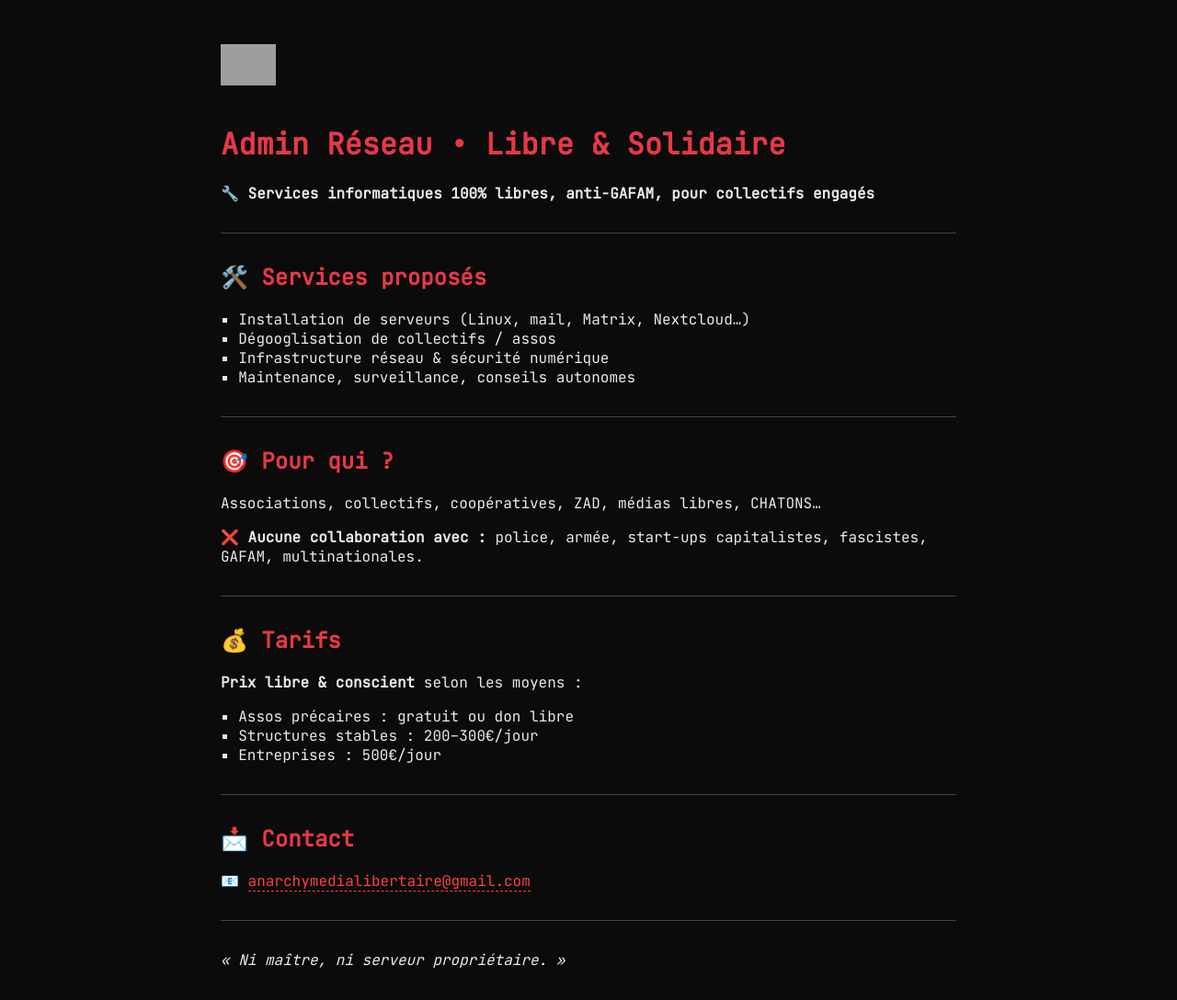
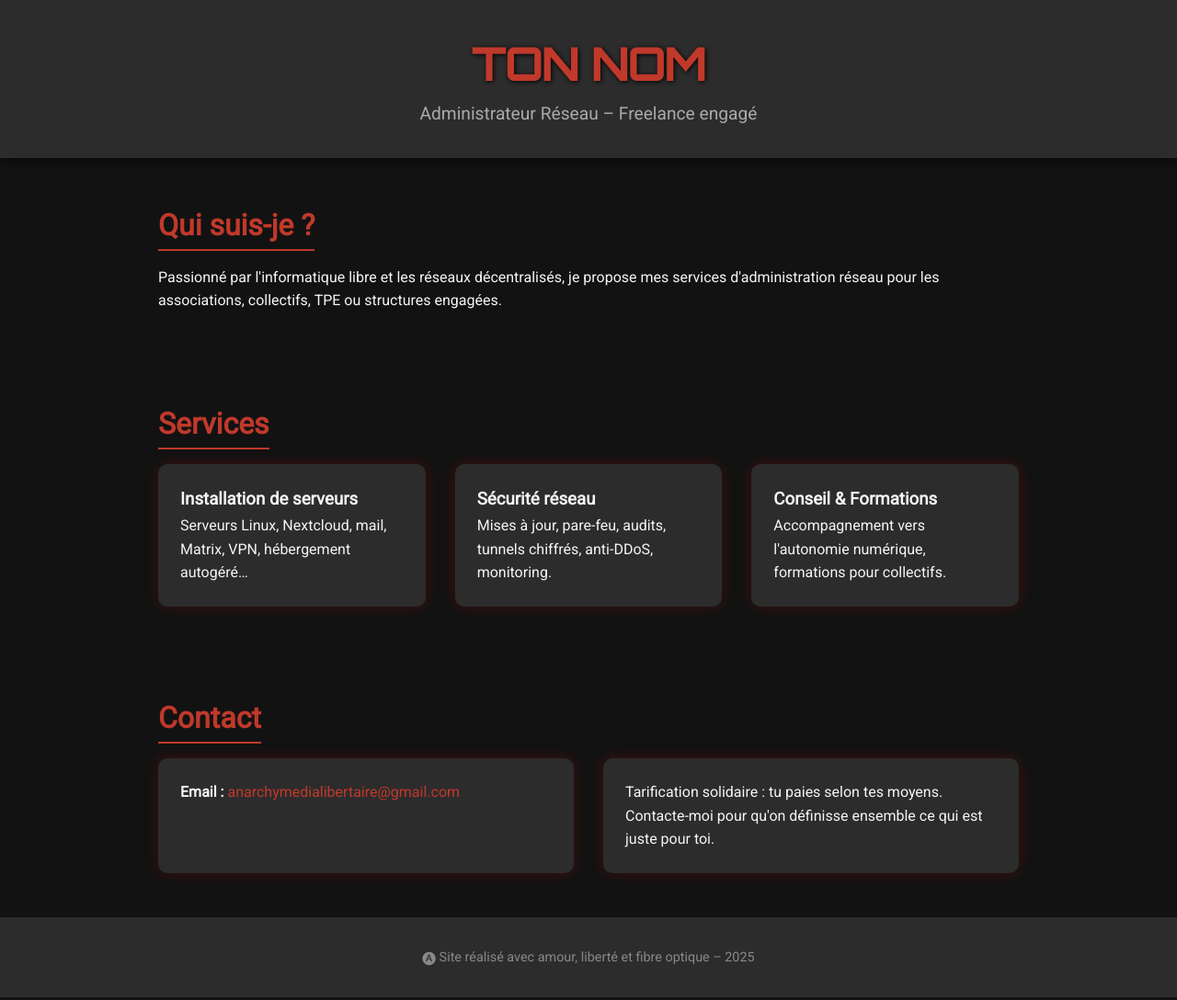
Before and after one commit to AnARCHIS12/Librenet, a plain HTML site: page index.html in a window 1280 px wide. Shown: the whole page at 92% size. Drawn offline with Linux system fonts and the light colour scheme; grey boxes are pictures that could not be loaded.

Commit message:
Update index.html

```diff
--- a/index.html
+++ b/index.html
@@ -1,86 +1,153 @@
 <!DOCTYPE html>
 <html lang="fr">
 <head>
-  <meta charset="UTF-8">
-  <title>Admin réseau libre & solidaire</title>
-  <meta name="viewport" content="width=device-width, initial-scale=1.0">
+  <meta charset="UTF-8" />
+  <meta name="viewport" content="width=device-width, initial-scale=1.0" />
+  <title>Admin Réseau Freelance</title>
+  <link href="https://fonts.googleapis.com/css2?family=Orbitron:wght@500&family=Roboto&display=swap" rel="stylesheet">
   <style>
-    @import url('https://fonts.googleapis.com/css2?family=JetBrains+Mono&display=swap');
-    body {
-      background-color: #0b0b0b;
-      color: #e9e9e9;
-      font-family: 'JetBrains Mono', monospace;
+    :root {
+      --rouge: #c0392b;
+      --noir: #121212;
+      --gris: #2c2c2c;
+      --blanc: #f5f5f5;
+    }
+
+    * {
       margin: 0;
       padding: 0;
+      box-sizing: border-box;
     }
-    .container {
-      max-width: 800px;
+
+    body {
+      font-family: 'Roboto', sans-serif;
+      background-color: var(--noir);
+      color: var(--blanc);
+      line-height: 1.6;
+    }
+
+    header {
+      background: var(--gris);
+      padding: 2rem;
+      text-align: center;
+      box-shadow: 0 4px 10px rgba(0,0,0,0.5);
+    }
+
+    header h1 {
+      font-family: 'Orbitron', sans-serif;
+      font-size: 3rem;
+      color: var(--rouge);
+      text-shadow: 1px 1px 5px #000;
+    }
+
+    header p {
+      font-size: 1.2rem;
+      color: #aaa;
+    }
+
+    section {
+      padding: 3rem 2rem;
+      max-width: 1000px;
       margin: auto;
-      padding: 3rem;
+      animation: fadeIn 1.2s ease-in-out;
     }
-    h1, h2 {
-      color: #e63946;
+
+    h2 {
+      font-size: 2rem;
+      color: var(--rouge);
+      margin-bottom: 1rem;
+      border-bottom: 2px solid var(--rouge);
+      display: inline-block;
     }
-    ul {
-      list-style: square;
-      padding-left: 1.2em;
+
+    .services, .contact {
+      display: grid;
+      grid-template-columns: repeat(auto-fit, minmax(250px, 1fr));
+      gap: 2rem;
     }
+
+    .card {
+      background: var(--gris);
+      padding: 1.5rem;
+      border-radius: 10px;
+      box-shadow: 0 0 15px rgba(255,0,0,0.2);
+      transition: transform 0.3s ease;
+    }
+
+    .card:hover {
+      transform: translateY(-5px);
+    }
+
+    footer {
+      text-align: center;
+      padding: 2rem;
+      background: var(--gris);
+      color: #888;
+      font-size: 0.9rem;
+    }
+
+    @keyframes fadeIn {
+      from { opacity: 0; transform: translateY(30px); }
+      to { opacity: 1; transform: translateY(0); }
+    }
+
     a {
-      color: #f94144;
+      color: var(--rouge);
       text-decoration: none;
-      border-bottom: 1px dashed #f94144;
     }
-    .divider {
-      height: 1px;
-      background-color: #444;
-      margin: 2rem 0;
-    }
-    .logo {
-      width: 60px;
-      margin-bottom: 1rem;
+
+    a:hover {
+      text-decoration: underline;
     }
   </style>
 </head>
 <body>
-  <div class="container">
-    <img src="https://upload.wikimedia.org/wikipedia/commons/thumb/8/8a/Circled_A.svg/2048px-Circled_A.svg.png" class="logo" alt="Logo anarchiste">
-    <h1>Admin Réseau • Libre & Solidaire</h1>
-    <p><strong>🔧 Services informatiques 100% libres, anti-GAFAM, pour collectifs engagés</strong></p>
 
-    <div class="divider"></div>
+  <header>
+    <h1>TON NOM</h1>
+    <p>Administrateur Réseau – Freelance engagé</p>
+  </header>
 
-    <h2>🛠️ Services proposés</h2>
-    <ul>
-      <li>Installation de serveurs (Linux, mail, Matrix, Nextcloud…)</li>
-      <li>Dégooglisation de collectifs / assos</li>
-      <li>Infrastructure réseau & sécurité numérique</li>
-      <li>Maintenance, surveillance, conseils autonomes</li>
-    </ul>
+  <section>
+    <h2>Qui suis-je ?</h2>
+    <p>
+      Passionné par l'informatique libre et les réseaux décentralisés, je propose mes services d'administration réseau pour les associations, collectifs, TPE ou structures engagées.
+    </p>
+  </section>
 
-    <div class="divider"></div>
+  <section>
+    <h2>Services</h2>
+    <div class="services">
+      <div class="card">
+        <h3>Installation de serveurs</h3>
+        <p>Serveurs Linux, Nextcloud, mail, Matrix, VPN, hébergement autogéré…</p>
+      </div>
+      <div class="card">
+        <h3>Sécurité réseau</h3>
+        <p>Mises à jour, pare-feu, audits, tunnels chiffrés, anti-DDoS, monitoring.</p>
+      </div>
+      <div class="card">
+        <h3>Conseil & Formations</h3>
+        <p>Accompagnement vers l'autonomie numérique, formations pour collectifs.</p>
+      </div>
+    </div>
+  </section>
 
-    <h2>🎯 Pour qui ?</h2>
-    <p>Associations, collectifs, coopératives, ZAD, médias libres, CHATONS…</p>
-    <p><strong>❌ Aucune collaboration avec :</strong> police, armée, start-ups capitalistes, fascistes, GAFAM, multinationales.</p>
+  <section>
+    <h2>Contact</h2>
+    <div class="contact">
+      <div class="card">
+        <p><strong>Email :</strong> <a href="mailto:anarchymedialibertaire@gmail.com">anarchymedialibertaire@gmail.com</a></p>
+      </div>
+      <div class="card">
+        <p>Tarification solidaire : tu paies selon tes moyens.<br/>Contacte-moi pour qu'on définisse ensemble ce qui est juste pour toi.</p>
+      </div>
+    </div>
+  </section>
 
-    <div class="divider"></div>
+  <footer>
+    🅐 Site réalisé avec amour, liberté et fibre optique – 2025
+  </footer>
 
-    <h2>💰 Tarifs</h2>
-    <p><strong>Prix libre & conscient</strong> selon les moyens :</p>
-    <ul>
-      <li>Assos précaires : gratuit ou don libre</li>
-      <li>Structures stables : 200–300€/jour</li>
-      <li>Entreprises : 500€/jour</li>
-    </ul>
-
-    <div class="divider"></div>
-
-    <h2>📩 Contact</h2>
-    <p>📧 <a href="mailto:adminlibre@protonmail.com">anarchymedialibertaire@gmail.com</a></p>
-
-    <div class="divider"></div>
-
-    <p><em>« Ni maître, ni serveur propriétaire. »</em></p>
-  </div>
 </body>
 </html>
```
